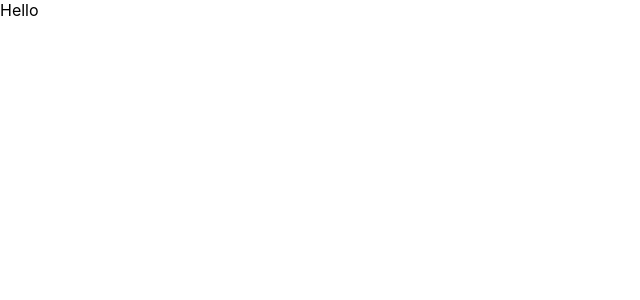
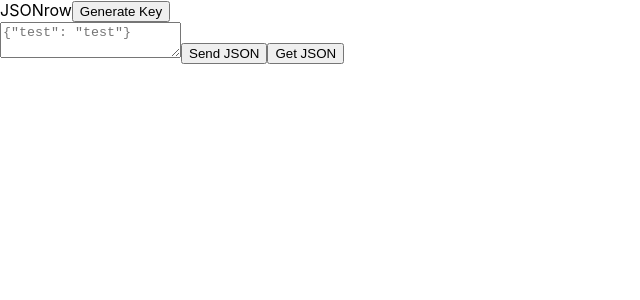
Before and after one commit to alexsaliu/jsonrow, a React (Create React App) app: page / in a window 1280 px wide. Shown: the top 300 px of the page, without its empty margins (0-640 px from the left). Built offline with nearby package versions, Linux system fonts and the light colour scheme.

Commit message:
Basic api integration

```diff
--- a/package.json
+++ b/package.json
@@ -6,6 +6,7 @@
     "@testing-library/jest-dom": "^5.12.0",
     "@testing-library/react": "^11.2.6",
     "@testing-library/user-event": "^12.8.3",
+    "axios": "^0.21.1",
     "react": "^17.0.2",
     "react-dom": "^17.0.2",
     "react-scripts": "4.0.3",
--- a/src/App.js
+++ b/src/App.js
@@ -1,10 +1,54 @@
+import {useState, useEffect} from 'react'
+import axios from 'axios'
 
-function App() {
-  return (
-    <div className="App">
-        Hello
-    </div>
-  );
+const App = () => {
+	const [apiKey, setApiKey] = useState('')
+	const [text, setText] = useState('{"test": "test"}')
+	const [json, setJson] = useState('')
+
+	const generateKey = async () => {
+		const res = await axios.get('https://jsonrow-api.herokuapp.com/new')
+		console.log(res)
+		setApiKey(res.data.data)
+	}
+
+	const sendJson = async () => {
+		console.log();
+
+		const res = await axios.post(`https://jsonrow-api.herokuapp.com/user/${apiKey}`, {
+			json: text
+		})
+		console.log(res)
+	}
+
+	const getJson = async () => {
+		const res = await axios.get(`https://jsonrow-api.herokuapp.com/user/${apiKey}`)
+		console.log(res)
+		setJson(JSON.stringify(res.data.data))
+	}
+
+	const copyToClipboard = () => {
+		let str = apiKey
+		function listener(e) {
+		e.clipboardData.setData("text/plain", str)
+		e.preventDefault()
+		}
+		document.addEventListener("copy", listener)
+		document.execCommand("copy")
+		document.removeEventListener("copy", listener)
+	}
+
+	return (
+		<div className="App">
+			JSONrow
+			<button onClick={() => generateKey()}>Generate Key</button>
+			<div onClick={() => copyToClipboard()}>{apiKey}</div>
+			<textarea onChange={(e) => setText(e.target.value)} placeholder='{"test": "test"}'></textarea>
+			<button onClick={() => sendJson()}>Send JSON</button>
+			<button onClick={() => getJson()}>Get JSON</button>
+			<div>{json}</div>
+		</div>
+	)
 }
 
-export default App;
+export default App
```
Also changed, not shown: 1 other file (tests, documents, lock files or other folders).
